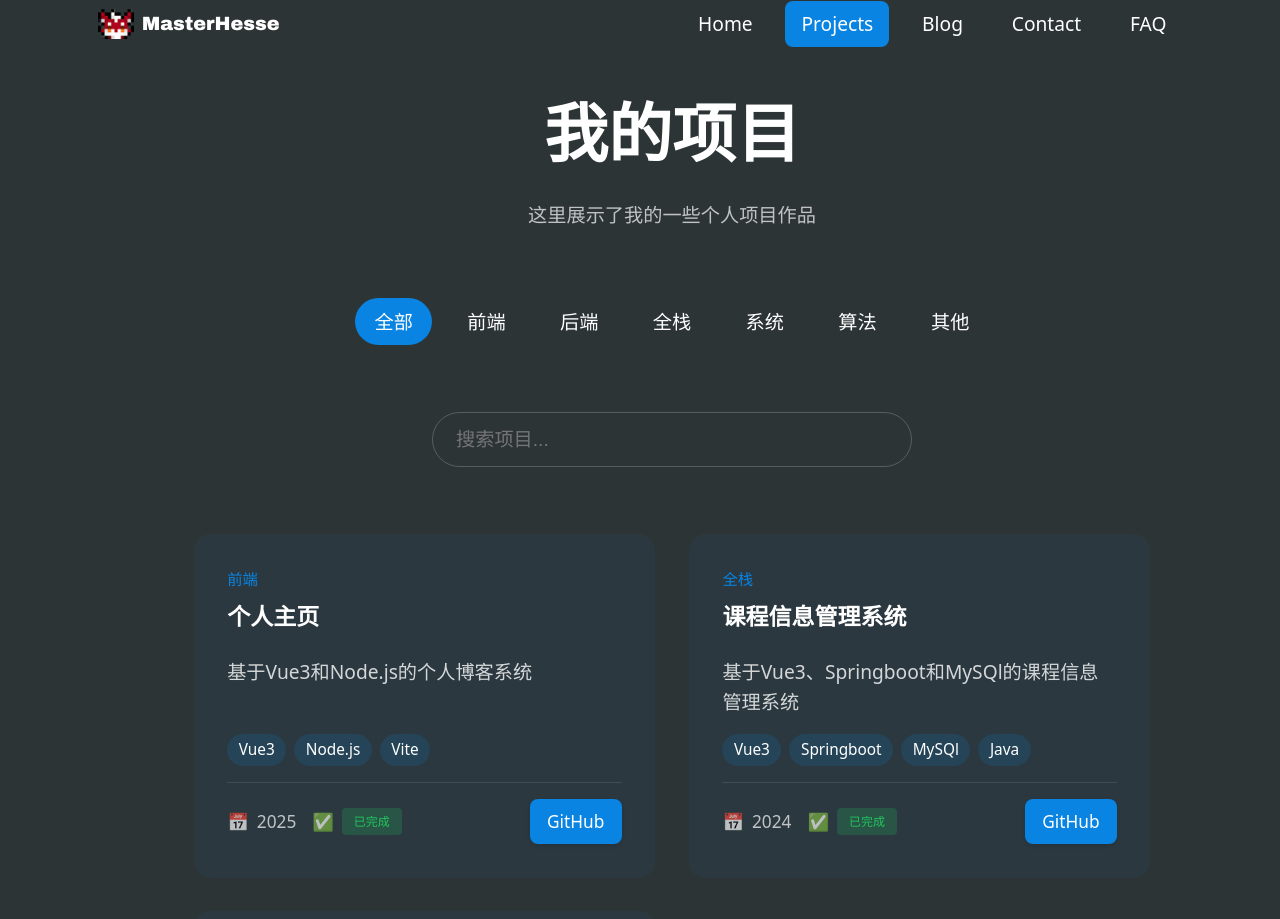
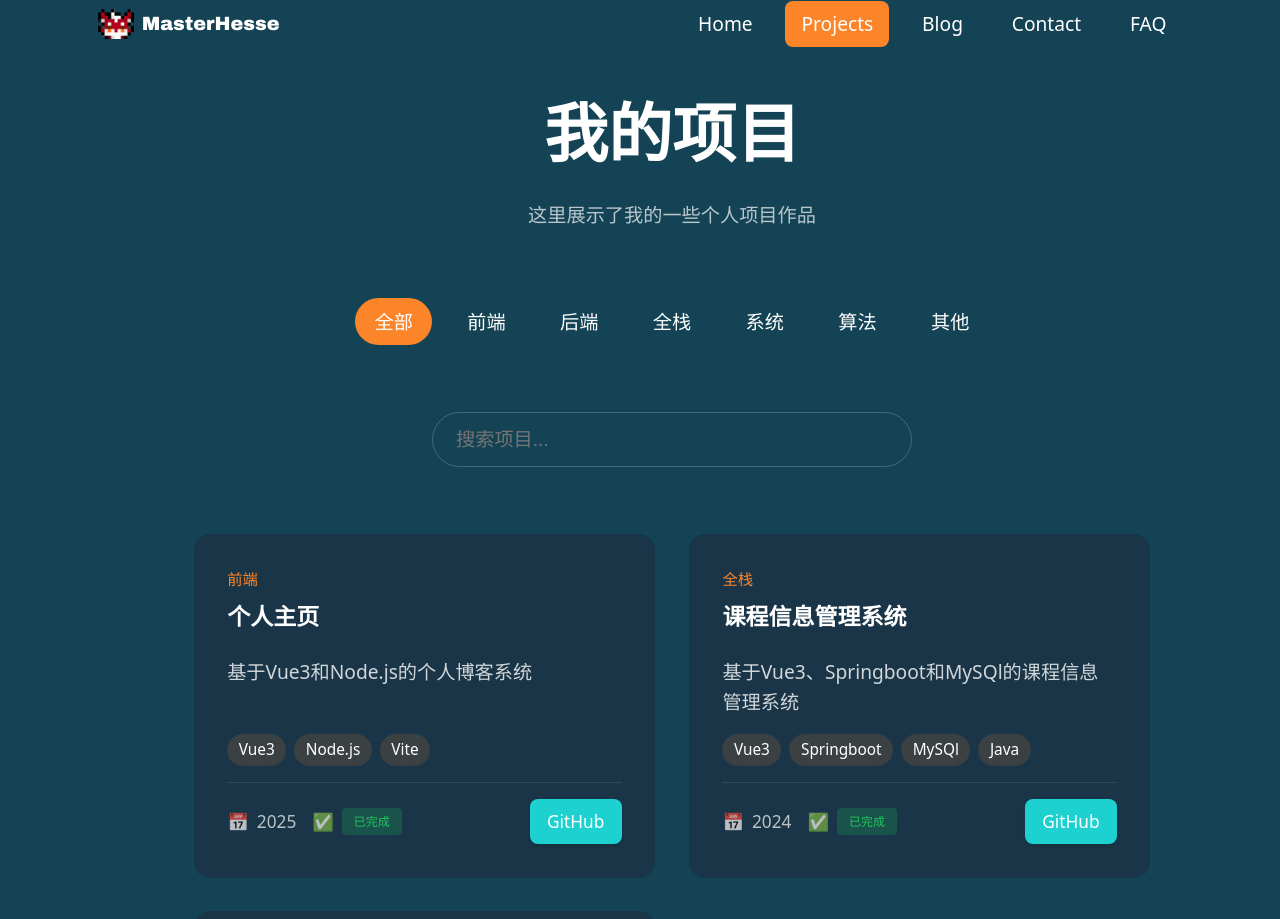
Before and after one commit to MasterHesse/MasterHesse.github.io, a Vue app: page /projects in a window 1280 px wide. Shown: the top 919 px of the page. Built offline with nearby package versions, Linux system fonts and the light colour scheme.

Commit message:
Unified colors

```diff
--- a/src/assets/styles/variables.css
+++ b/src/assets/styles/variables.css
@@ -1,8 +1,8 @@
 :root {
     /* Colors */
-    --primary-color: #2d3436;
-    --secondary-color: #0984e3;
-    --background-color: #2d3436;
+    --primary-color: #1dd1d1;
+    --secondary-color: #fc852a;
+    --background-color: #144355;
     --text-color: #ffffff;
 
     /* Typography */
@@ -19,9 +19,9 @@
   }
 
   /* Dark mode variables */
-  @media (prefers-color-scheme: dark) {
+  /* @media (prefers-color-scheme: dark) {
     :root {
-      --background-color: #2d3436;
+      --background-color: #0b2b37;
       --text-color: #ffffff;
     }
-  }
+  } */
--- a/src/components/BlogPreview.vue
+++ b/src/components/BlogPreview.vue
@@ -168,7 +168,7 @@ defineProps({
   display: inline-flex;
   align-items: center;
   padding: 0.5rem 1rem;
-  background-color: #3b82f6;
+  background-color: var(--primary-color);
   color: white;
   border-radius: 0.5rem;
   font-size: 0.875rem;
@@ -177,6 +177,13 @@ defineProps({
 }
 
 .blog-card__button:hover {
-  background-color: #2563eb;
+  transform: translateY(-0.25rem);
+  background-color: color-mix(in srgb, var(--primary-color) 90%, black);
+  box-shadow: 0 4px 8px rgba(0, 0, 0, 0.15); /* 悬浮时增加阴影 */
+}
+
+.blog-card:active{
+  transform: translateY(0); /* 点击时的效果 */
+  box-shadow: 0 1px 2px rgba(0, 0, 0, 0.1);
 }
 </style>
--- a/src/components/ProjectCard.vue
+++ b/src/components/ProjectCard.vue
@@ -82,7 +82,7 @@
     position: relative;
     border-radius: 1rem;
     overflow: hidden;
-    background-color: color-mix(in srgb, var(--background-color) 95%, var(--secondary-color) 5%);
+    background-color: rgba(30, 41, 59, 0.5);
     cursor: pointer;
     transition: all 0.3s ease;
     height: 100%;
@@ -197,7 +197,7 @@
   text-decoration: none;
   font-size: calc(var(--base-font-size) * 0.9);
   transition: all 0.3s ease;
-  background-color: var(--secondary-color);
+  background-color: var(--primary-color);
   color: white;
   border: none; /* 确保没有边框 */
   cursor: pointer; /* 保持指针样式 */
```
